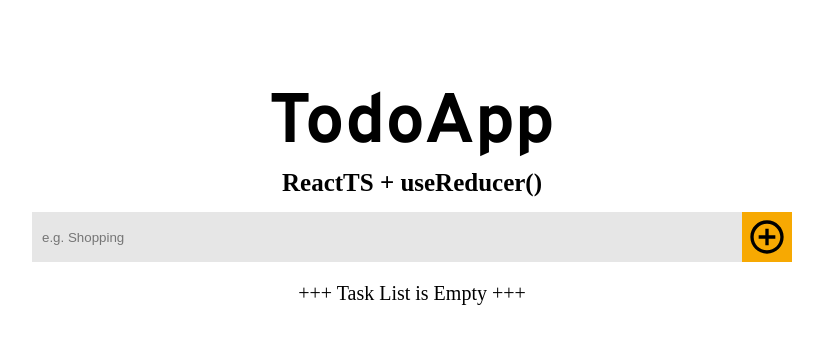
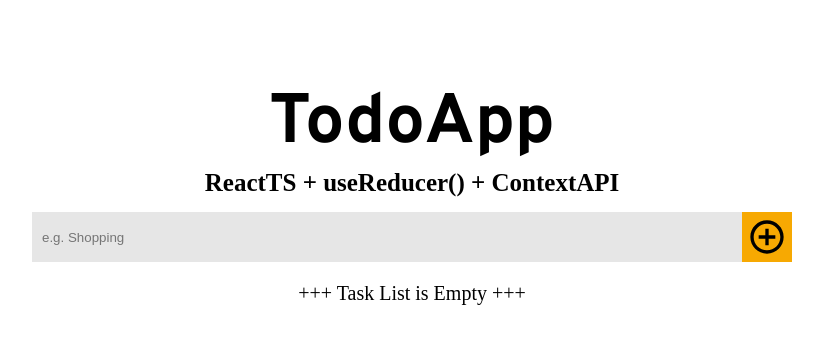
Before and after one commit to iceyisaak/todoapp, a React (Vite) app: page / in a window 1280 px wide. Shown: the top 344 px of the page, without its empty margins (228-1051 px from the left). Built offline with nearby package versions, Linux system fonts and the light colour scheme; a web font is replaced by a local one.

Commit message:
Updated AppHeader

```diff
--- a/src/components/app-header/app-header.tsx
+++ b/src/components/app-header/app-header.tsx
@@ -4,7 +4,7 @@ const AppHeader = () => {
   return (
     <header className={`${style["header"]}`}>
       <h1 className={`${style["h1"]}`}>TodoApp</h1>
-      <h4 className={`${style["h4"]}`}>ReactTS + useReducer()</h4>
+      <h4 className={`${style["h4"]}`}>ReactTS + useReducer() + ContextAPI</h4>
     </header>
   );
 };
```
